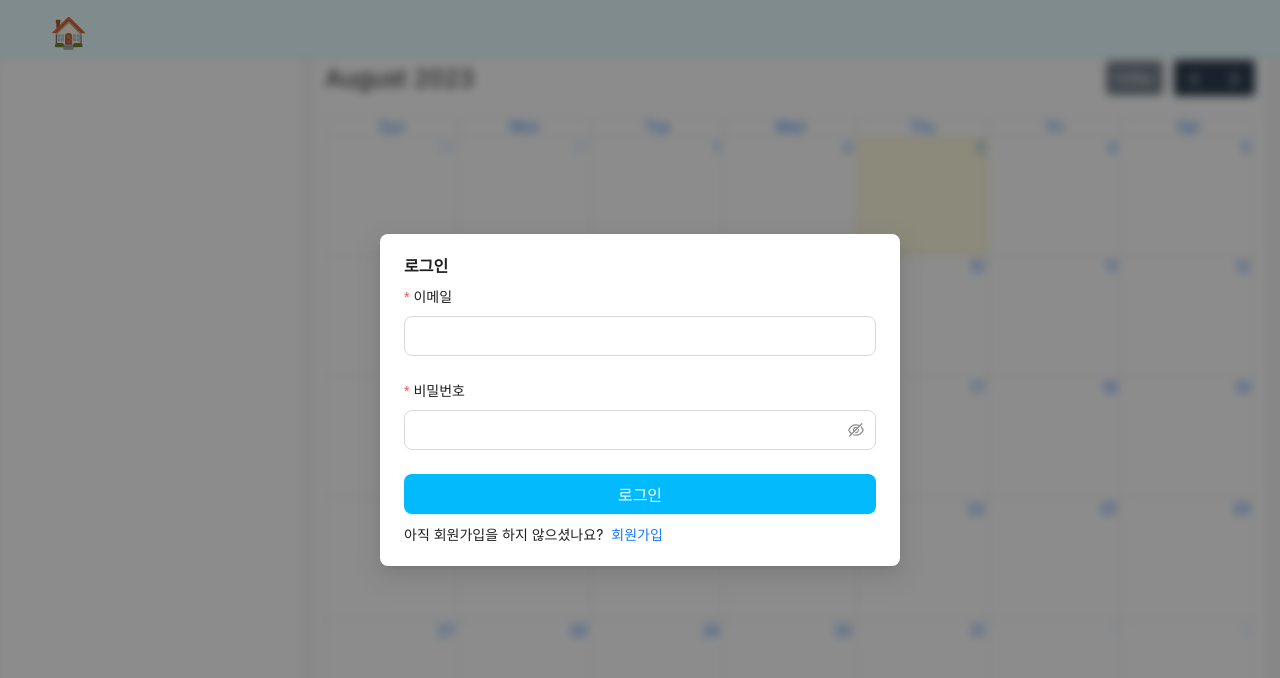
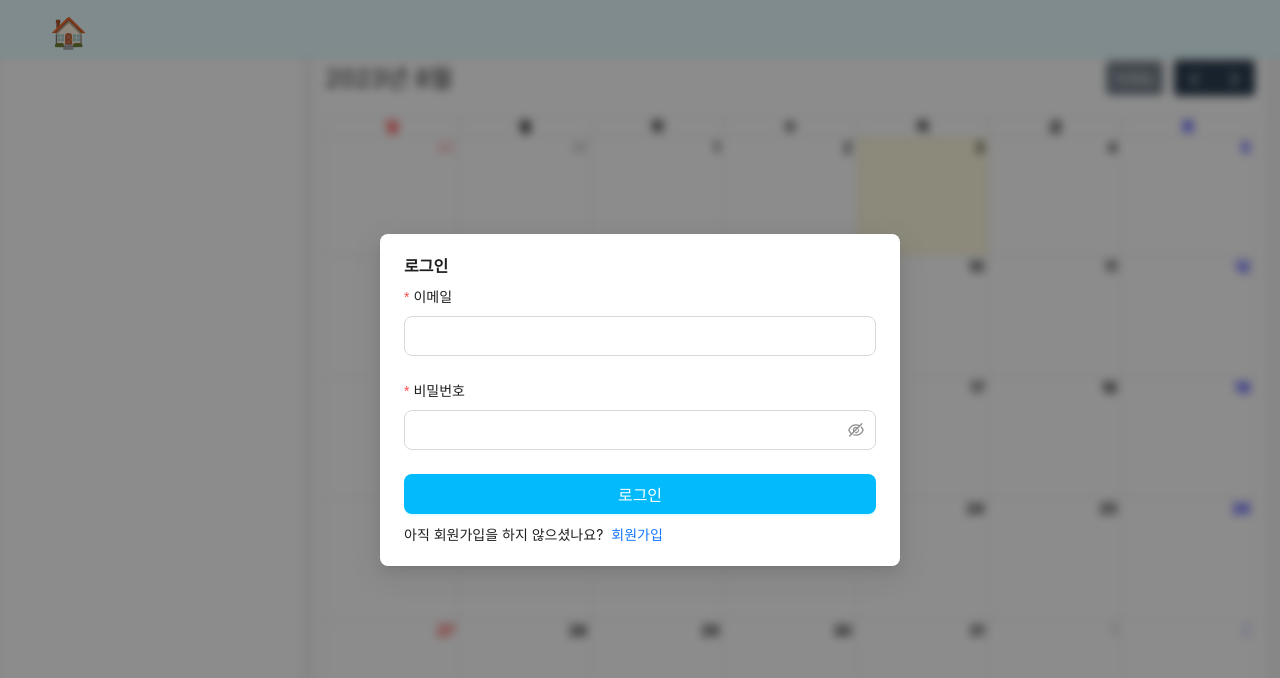
Before and after one commit to KDT5-MINI-TEAM11/client, a React (Vite) app: page / in a window 1280 px wide. Shown: the top 678 px of the page. Built offline with nearby package versions, Linux system fonts and the light colour scheme; no server answers.

Commit message:
DOCS: signUp 및 Calendar 부분 주석 정리

```diff
--- a/src/index.css
+++ b/src/index.css
@@ -10,3 +10,24 @@
 .icons:hover {
   scale: 1.2;
 }
+
+/* 달력 평일, 토요일, 일요일 색상 변경 */
+.fc-day-sun a {
+  color: red;
+}
+
+.fc-day-sat a {
+  color: blue;
+}
+
+.fc-day-mon a,
+.fc-day-tue a,
+.fc-day-wed a,
+.fc-day-thu a,
+.fc-day-fri a {
+  color: black;
+}
+
+.fc-day {
+  font-weight: bold;
+}
--- a/src/page/home/calendar.tsx
+++ b/src/page/home/calendar.tsx
@@ -6,7 +6,6 @@ import { scheduleList } from '@/api/scheduleList';
 import { getAccessTokenFromCookie } from '@/utils/cookies';
 
 interface ScheduleItem {
-  userName: string;
   scheduleType: string;
   startDate: string;
   endDate: string;
@@ -18,14 +17,20 @@ interface propsType {
 }
 
 function calendar({ isSignedin }: propsType) {
+  // 데이터로 받아올 events를 상태관리
   const [events, setEvents] = useState([]);
 
+  // 데이터 변경시에 화면 리렌더링 되게
   useEffect(() => {
     const schedule = async () => {
+      // getAccessTokenFromCookie를 이용해서 쿠키에 저장된 accessToken을 가져옴
       const accessToken = getAccessTokenFromCookie();
+      // accessToken, 년월 매개변수로 전달 (년월 전달하는 방식은 추후에 변경)
       const response = await scheduleList(accessToken, 2023, 8);
 
       const responseData = response.data.response; // 실제 응답 데이터 추출
+      // response data를 가져오는데 그 내부에 있는 response라는 배열 데이터를 각각의 요소를
+      // 아래의 형태의 객체로 변환해서 events 변수에 저장, setEvents에 전달
       const events = responseData.map((item: ScheduleItem) => {
         return {
           title: item.scheduleType,
@@ -39,6 +44,7 @@ function calendar({ isSignedin }: propsType) {
     schedule();
   }, [isSignedin]);
 
+  // scheduleType에 따른 색상 변환
   const getColorFromState = (scheduleType: string) => {
     if (scheduleType === 'ANNUAL') return '#b1aee5';
     if (scheduleType === 'DUTY') return '#f08080';
@@ -50,15 +56,23 @@ function calendar({ isSignedin }: propsType) {
     console.log(arg.date.toLocaleString());
   };
 
+  // eslint-disable-next-line @typescript-eslint/no-explicit-any
+  const renderDayCellContent = (ko: any) => {
+    // '일' 문자 제거
+    return ko.date.getDate();
+  };
+
   return (
     <>
       <FullCalendar
         plugins={[dayGridPlugin, interactionPlugin]}
         initialView="dayGridMonth"
         dayMaxEvents={true}
-        events={events}
+        events={events} // 연차 당직 달력에 표시
         height={'800px'}
-        dateClick={handleDateClick}
+        dateClick={handleDateClick} // 누르면 당일 날짜 콘솔에 찍힘
+        locale={'ko'} // 지역
+        dayCellContent={renderDayCellContent} // '일' 문자 렌더링 변경
       />
     </>
   );
--- a/src/page/home/index.tsx
+++ b/src/page/home/index.tsx
@@ -41,6 +41,7 @@ export default function Home() {
               overflow: 'auto',
             }}
           >
+            {/* 로그인 상태를 확인하기 위해서 isSignedin를 Calendar컴포넌트에 props로 전달 */}
             <Calendar isSignedin={isSignedin} />
           </Content>
         </Layout>
--- a/src/page/signup/index.tsx
+++ b/src/page/signup/index.tsx
@@ -45,8 +45,11 @@ export default function SingUp() {
   const [isLoading, setIsLoading] = useState(false);
   // 이메일 인증번호 확인
   const [emailVerified, setEmailVerified] = useState(false);
+  // 회원가입 통신 과정 로딩 ui
   const [isSigningUp, setIsSigningUp] = useState(false);
+  // antd message(화면 상단에 뜨는 메세지)기능
   const [messageApi, contextHolder] = message.useMessage();
+
   const setAccessToken = useSetRecoilState(AccessTokenAtom);
   const isSignedin = useRecoilValue(isSignedinSelector);
   const navigate = useNavigate();
@@ -54,8 +57,12 @@ export default function SingUp() {
   const [form] = Form.useForm();
 
   const onFinish = async (values: valuseType) => {
+    // 클라우디너리로 전송한 이미지 url 가져옴
     const imageUrl = await getImageUrl(values);
 
+    // 가져온 이미지 url만 profileThumbUrl에 전달하기 위해서
+    // values객체를 전개연산자를 이용해서 newValues에 모든 속성을 복사하고,
+    // profileThumbUrl: imageUrl을 마지막에 사용해서 덮어 씌움
     const newValues = {
       ...values,
       profileThumbUrl: imageUrl,
@@ -101,6 +108,7 @@ export default function SingUp() {
     }
   };
 
+  // cloudinary를 이용해서 이미지url이 없으면 null, 있으면 이미지url을 반환
   const getImageUrl = async (values: valuseType) => {
     let imageUrl = null;
 
@@ -201,7 +209,8 @@ export default function SingUp() {
     return Promise.resolve();
   }, []);
 
-  // 직급 선택 동적으로 생성
+  // 직급 선택 동적으로 생성 + 매니저 선택 옵션이 생기지 않게 filter를 이용해서 제거
+  // key가 MANAGER가 아니면 통과
   const selectedPositionOptions = Object.keys(POSITIONS)
     .filter((key) => key !== 'MANAGER')
     .map((key) => {
@@ -212,11 +221,15 @@ export default function SingUp() {
       );
     });
 
+  // 이메일 중복체크
   const handleCheckEmail = async () => {
     setIsLoading(true);
     try {
+      // userEmail form을 찾아서
       const values = await form.validateFields(['userEmail']);
+      // userEmail을 가져옴
       const userEmail = values.userEmail;
+      // checkEmail에 userEmail을 매개변수로 전달달
       const response = await checkEmail(userEmail);
 
       if (response.data.success) {
@@ -225,21 +238,18 @@ export default function SingUp() {
       }
       // eslint-disable-next-line @typescript-eslint/no-explicit-any
     } catch (error: any) {
-      if (
-        error.response &&
-        error.response.data.error.message === '이미 가입 된 이메일 입니다.'
-      ) {
-        setIsEmailCheck(false); // 중복된 이메일일 경우
-        message.error('이미 사용 중인 이메일입니다.');
-        form.setFieldsValue({ emailAuth: null });
-      } else {
-        message.error('이메일 중복 체크 중 오류가 발생했습니다.');
-      }
+      messageApi.open({
+        type: 'error',
+        content:
+          error.response.data.error.message ||
+          '이메일 중복체크에 실패하였습니다. 관리자에게 문의하세요.',
+      });
     } finally {
       setIsLoading(false);
     }
   };
 
+  // 이메일 인증번호 발송
   const handleVerificationEmail = async () => {
     setIsLoading(true);
     try {
@@ -249,6 +259,7 @@ export default function SingUp() {
 
       if (response.status === 200) {
         message.success('인증번호를 발송했습니다.');
+        // 인증번호 발생이 정상적으로 이루어졌으면 타이머가 180으로 상태값 변경
         setTimer(180);
       } else {
         message.warning('이메일을 다시 확인해주세요.');
@@ -277,8 +288,13 @@ export default function SingUp() {
     }
   };
 
+  // 타이머 변경에 따른 리렌더링이 일어나게
   useEffect(() => {
+    //
     let exactTimer: string | number | NodeJS.Timeout | undefined;
+    // 타이머가 0보다 크면 timer의 상태값이 초당 -1씩 줄어들고
+    // timer가 0초이고 verification state값이 true일 때,
+    // reSend state값이 true가 되어서 재발송 버튼을 클릭 할 수 있다.
     if (timer > 0) {
       exactTimer = setTimeout(
         () => setTimer((prevTimer) => prevTimer - 1),
@@ -287,6 +303,7 @@ export default function SingUp() {
     } else if (timer === 0 && verification) {
       setReSend(true);
     }
+    // 위의 동작들이 실행되면 타이머가 멈춘다.
     return () => {
       if (exactTimer) {
         clearTimeout(exactTimer);
```
